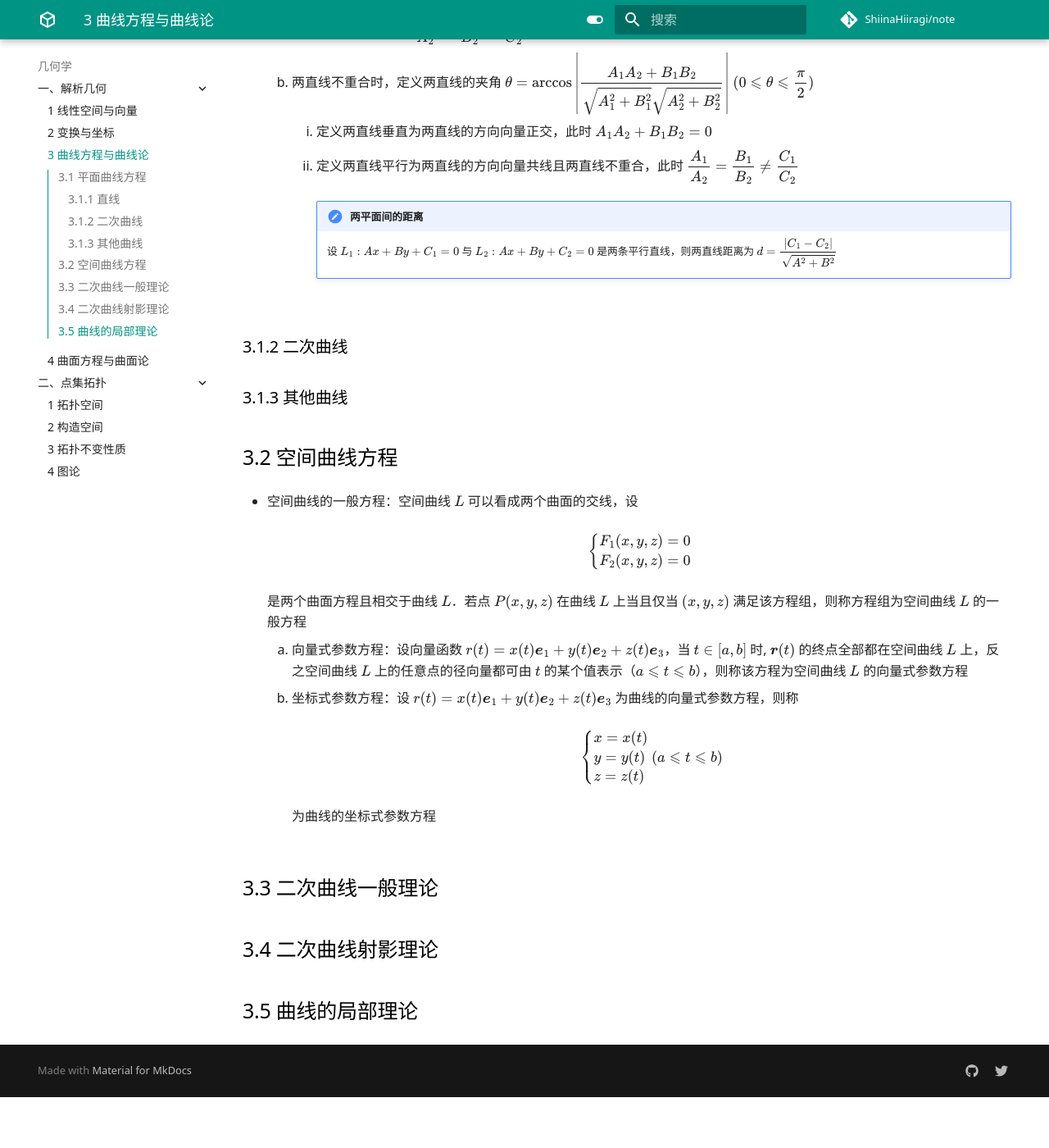
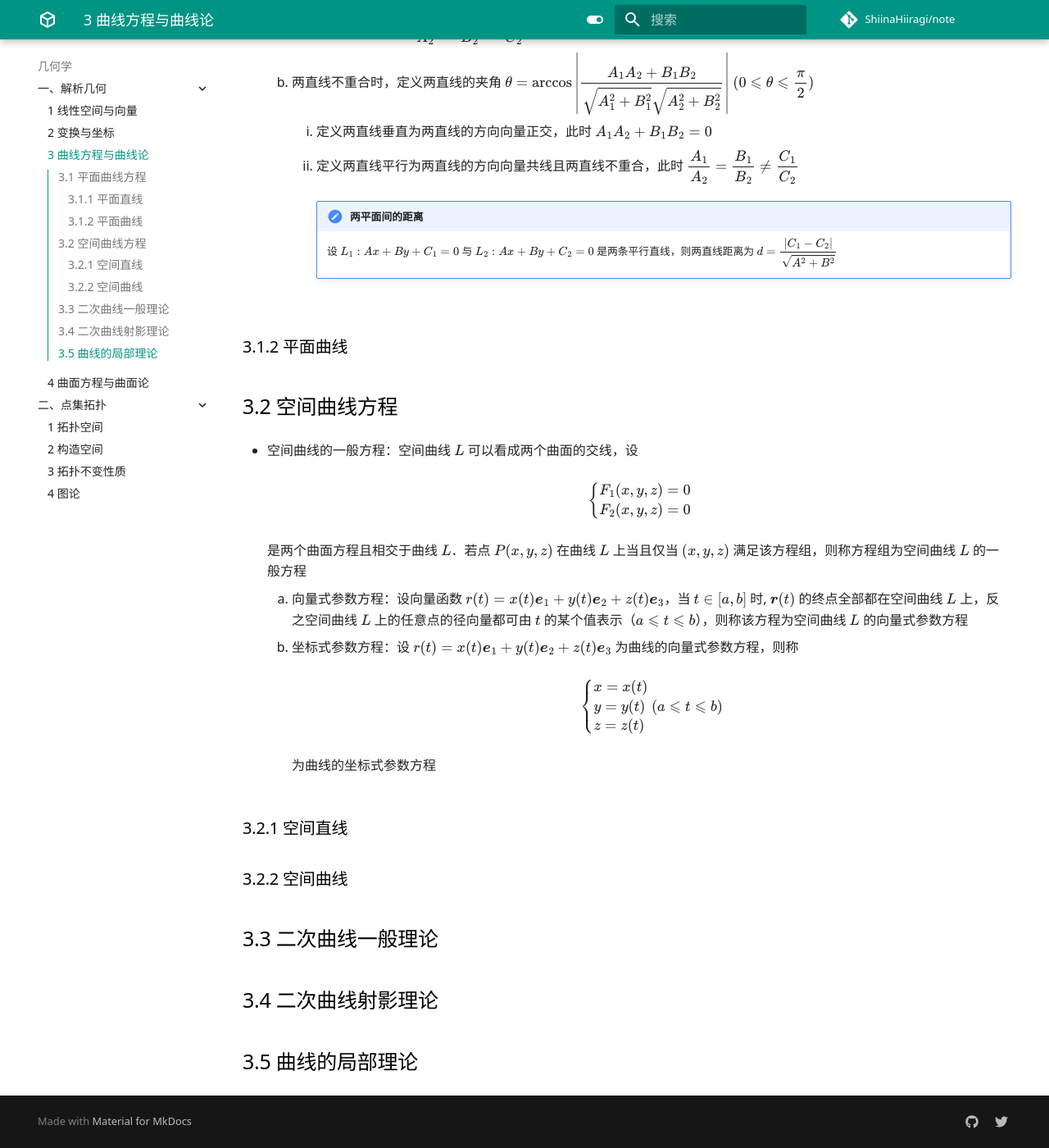
Before and after one commit to ShiinaHiiragi/note, an MkDocs documentation site: the page built from docs/top/anly/curv.md, in a window 1280 px wide and 1400 px high, scrolled down 1492 px. Shown: the whole window at 82% size. Built offline with MkDocs 1.6.1 and Material for MkDocs 9.7.7, drawn with Linux system fonts in a browser that asks for light colours; comment, search, counter and statistics services are not loaded; before the commit the page ends 2830 px from its top, so only the background shows below that.

Commit message:
change titles

```diff
--- a/docs/top/anly/curv.md
+++ b/docs/top/anly/curv.md
@@ -17,7 +17,7 @@
 
     3. 普通方程：如果从曲线的坐标式参数方程中消去参数 $t$，则能得出曲线的普通方程 $F(x, y) = 0$
 
-### 3.1.1 直线
+### 3.1.1 平面直线
 1. 直线的一般方程：$Ax + By + C = 0 \ (A^2 + B^2 \neq 0)$
     1. 直线与向量：设 $L$ 上相异两点为 $P(x_1, y_1), Q(x_2, y_2)$，则 $\overrightarrow{PQ} = (x_2 - x_1, y_2 - y_1)$ 称为直线 $L$ 的方向向量；任意与 $\overrightarrow{PQ}$ 垂直的向量称为直线 $L$ 的法向量，并称以 $L$ 的法向量为方向向量的直线为 $L$ 的法线
     2. 斜率与倾角：当 $B \neq 0$ 时，称 $k = -\dfrac{A}{B}$ 为直线的斜率，称 $\arctan k$ 为直线的倾角 $\theta$，后者是 $L$ 上方向向量与基 $\boldsymbol e_1$ 的夹角，且其取值范围为 $[0, \pi)$；当 $B = 0$ 时，称直线 $L$ 的斜率不存在
@@ -45,9 +45,7 @@
             !!! note "两平面间的距离"
                 设 $L_1: A x + B y + C_1 = 0$ 与 $L_2: Ax + By + C_2 = 0$ 是两条平行直线，则两直线距离为 $d = \dfrac{|C_1 - C_2|}{\sqrt{A^2+B^2}}$
 
-### 3.1.2 二次曲线
-
-### 3.1.3 其他曲线
+### 3.1.2 平面曲线
 
 ## 3.2 空间曲线方程
 - 空间曲线的一般方程：空间曲线 $L$ 可以看成两个曲面的交线，设
@@ -75,6 +73,10 @@
 
         为曲线的坐标式参数方程
 
+### 3.2.1 空间直线
+
+### 3.2.2 空间曲线
+
 ## 3.3 二次曲线一般理论
 
 ## 3.4 二次曲线射影理论
```
Also changed, not shown: docs/index.md (+1 -1 lines), docs/top/anly/surf.md (+2 -4 lines).
